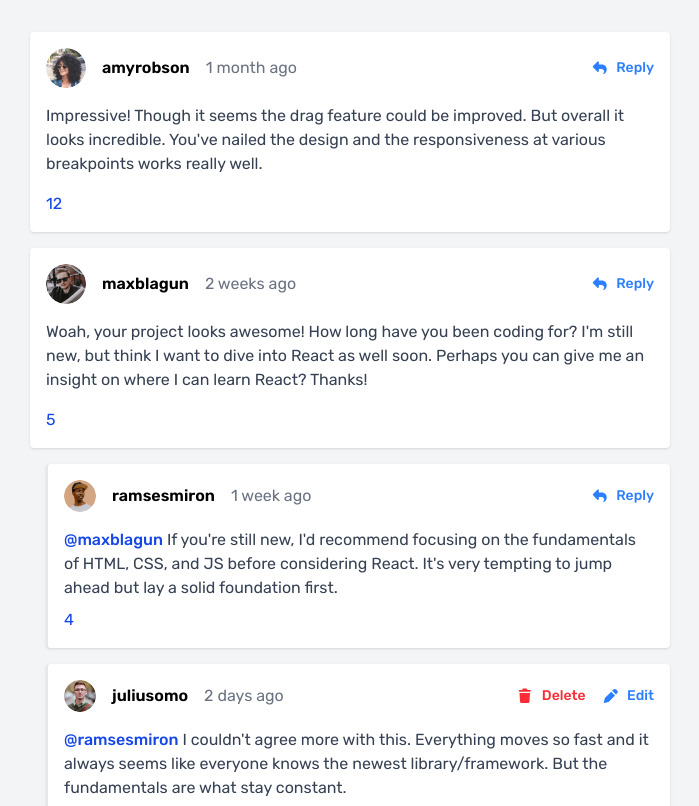
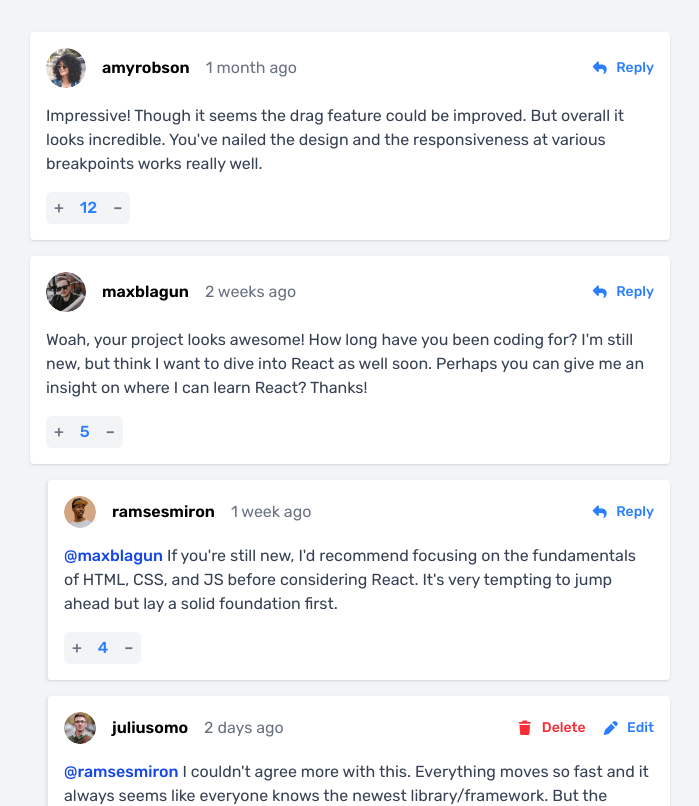
Before and after one commit to SortJakke/FM-interactive-comments, a React (Vite) app: page / in a window 1280 px wide. Shown: the top 806 px of the page, without its empty margins (290-989 px from the left). Built offline with nearby package versions, Linux system fonts and the light colour scheme.

Commit message:
feat: implement voting system for comments and replies

```diff
--- a/src/components/CommentCard.tsx
+++ b/src/components/CommentCard.tsx
@@ -14,6 +14,8 @@ interface Props {
   onEditReply: (commentId: number, replyId: number, newContent: string) => void
   onDelete: (commentId: number) => void
   onDeleteReply: (commentId: number, replyId: number) => void
+  onVote: (commentId: number, direction: "up" | "down") => void
+  onVoteReply: (replyId: number, direction: "up" | "down") => void
 }
 
 const CommentCard = ({
@@ -24,6 +26,8 @@ const CommentCard = ({
   onEditReply,
   onDelete,
   onDeleteReply,
+  onVote,
+  onVoteReply,
 }: Props) => {
   const [isReplying, setIsReplying] = useState(false)
   const [isEditing, setIsEditing] = useState(false)
@@ -81,7 +85,21 @@ const CommentCard = ({
         ) : (
           <p className="mt-4 text-gray-700">{comment.content}</p>
         )}
-        <div className="mt-4 text-blue-700">{comment.score}</div>
+        <div className="w-fit mt-4 flex items-center gap-2 rounded-md font-medium text-gray-500 bg-gray-100">
+          <button
+            onClick={() => onVote(comment.id, "up")}
+            className="px-2 py-1 hover:text-blue-500 cursor-pointer"
+          >
+            +
+          </button>
+          <span className="text-blue-500">{comment.score}</span>
+          <button
+            onClick={() => onVote(comment.id, "down")}
+            className="px-2 py-1 hover:text-blue-500 cursor-pointer"
+          >
+            –
+          </button>
+        </div>
       </div>
 
       {isReplying && (
@@ -98,7 +116,10 @@ const CommentCard = ({
 
       {comment.replies.length > 0 && (
         <div className="space-y-4">
-          {comment.replies.map((reply) => (
+          {comment.replies
+            .slice()
+            .sort((a, b) => b.score - a.score)
+            .map((reply) => (
               <ReplyCard
                 key={reply.id}
                 reply={reply}
@@ -110,6 +131,7 @@ const CommentCard = ({
                   onEditReply(comment.id, replyId, newContent)
                 }
                 onDelete={(replyId) => onDeleteReply(comment.id, replyId)}
+                onVote={onVoteReply}
               />
             ))}
         </div>
--- a/src/components/ReplyCard.tsx
+++ b/src/components/ReplyCard.tsx
@@ -11,6 +11,7 @@ interface Props {
   onReply: (replyingTo: string, content: string) => void
   onEdit: (replyId: number, newContent: string) => void
   onDelete: (replyId: number) => void
+  onVote: (replyId: number, direction: "up" | "down") => void
 }
 
 const ReplyCard = ({
@@ -19,6 +20,7 @@ const ReplyCard = ({
   onReply,
   onEdit,
   onDelete,
+  onVote
 }: Props) => {
   const [isReplying, setIsReplying] = useState(false)
   const [isEditing, setIsEditing] = useState(false)
@@ -78,7 +80,21 @@ const ReplyCard = ({
           {reply.content}
         </p>
       )}
-      <div className="mt-2 text-blue-700">{reply.score}</div>
+      <div className="w-fit mt-4 flex items-center gap-2 rounded-md font-medium text-gray-500 bg-gray-100">
+        <button
+          onClick={() => onVote(reply.id, "up")}
+          className="px-2 py-1 hover:text-blue-500 cursor-pointer"
+        >
+          +
+        </button>
+        <span className="text-blue-500">{reply.score}</span>
+        <button
+          onClick={() => onVote(reply.id, "down")}
+          className="px-2 py-1 hover:text-blue-500 cursor-pointer"
+        >
+          –
+        </button>
+      </div>
 
       {isReplying && (
         <CommentForm
--- a/src/pages/index.tsx
+++ b/src/pages/index.tsx
@@ -97,7 +97,6 @@ const CommentSection = () => {
       setShowModal(false)
     }
   }
-
   const confirmDeleteReply = (commentId: number, replyId: number) => {
     setReplyParentId(commentId)
     setReplyToDeleteId(replyId)
@@ -124,9 +123,42 @@ const CommentSection = () => {
     }
   }
 
+  const handleVoteComment = (commentId: number, direction: "up" | "down") => {
+    setCommentsData((prev) => ({
+      ...prev,
+      comments: prev.comments.map((comment) =>
+        comment.id === commentId
+          ? {
+              ...comment,
+              score: direction === "up" ? comment.score + 1 : comment.score - 1,
+            }
+          : comment
+      ),
+    }))
+  }
+  const handleVoteReply = (replyId: number, direction: "up" | "down") => {
+    setCommentsData((prev) => ({
+      ...prev,
+      comments: prev.comments.map((comment) => ({
+        ...comment,
+        replies: comment.replies.map((reply) =>
+          reply.id === replyId
+            ? {
+                ...reply,
+                score: direction === "up" ? reply.score + 1 : reply.score - 1,
+              }
+            : reply
+        ),
+      })),
+    }))
+  }
+
   return (
     <section className="max-w-2xl mx-auto px-4 py-8 grid gap-4">
-      {commentsData.comments.map((comment) => (
+      {commentsData.comments
+        .slice()
+        .sort((a, b) => b.score - a.score)
+        .map((comment) => (
           <CommentCard
             key={comment.id}
             comment={comment}
@@ -136,6 +168,8 @@ const CommentSection = () => {
             onEditReply={handleEditReply}
             onDelete={confirmDeleteComment}
             onDeleteReply={confirmDeleteReply}
+            onVote={handleVoteComment}
+            onVoteReply={handleVoteReply}
           />
         ))}
       <CommentForm
```
Lines whose indentation alone changed are shown as unchanged.
